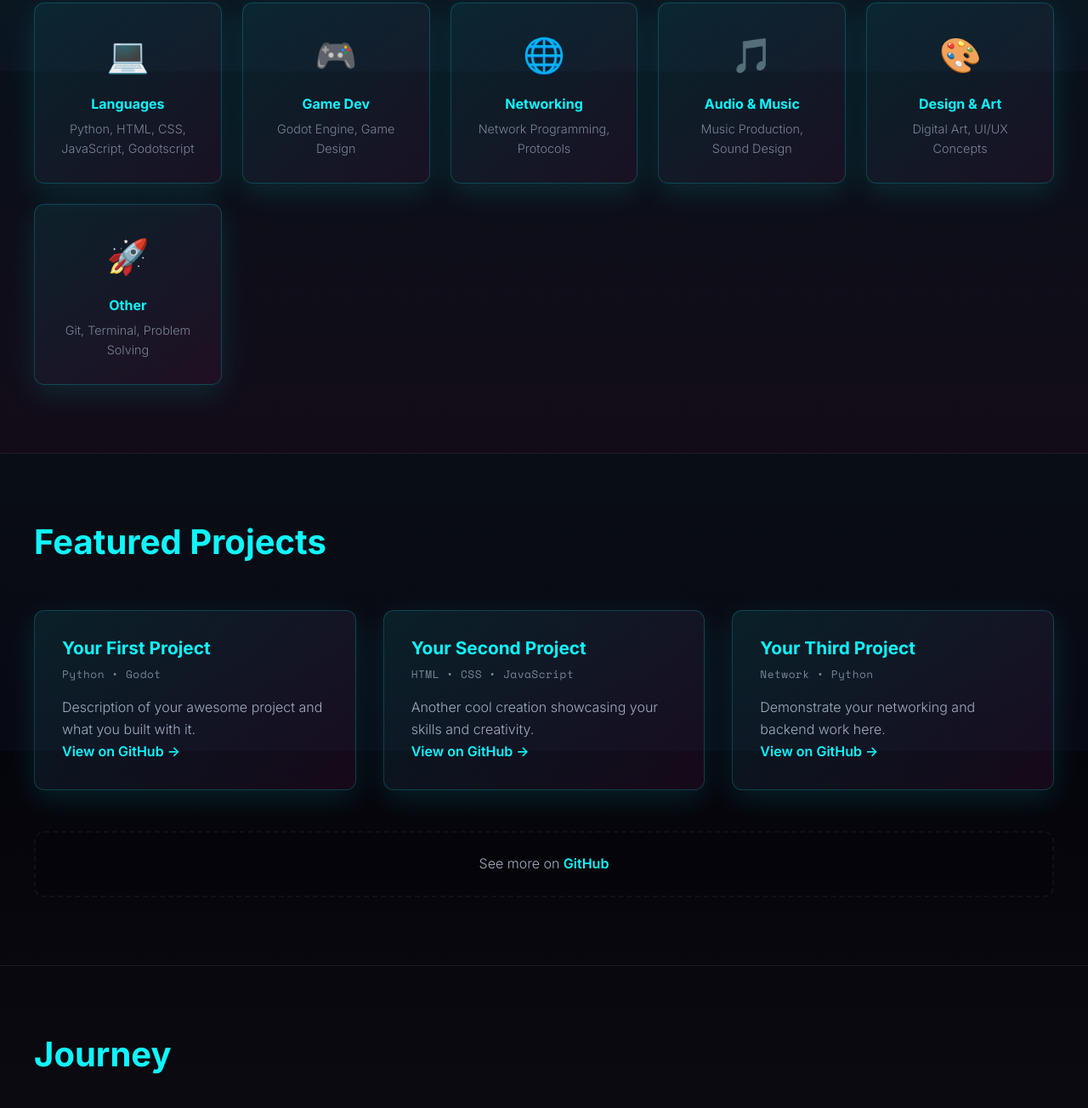
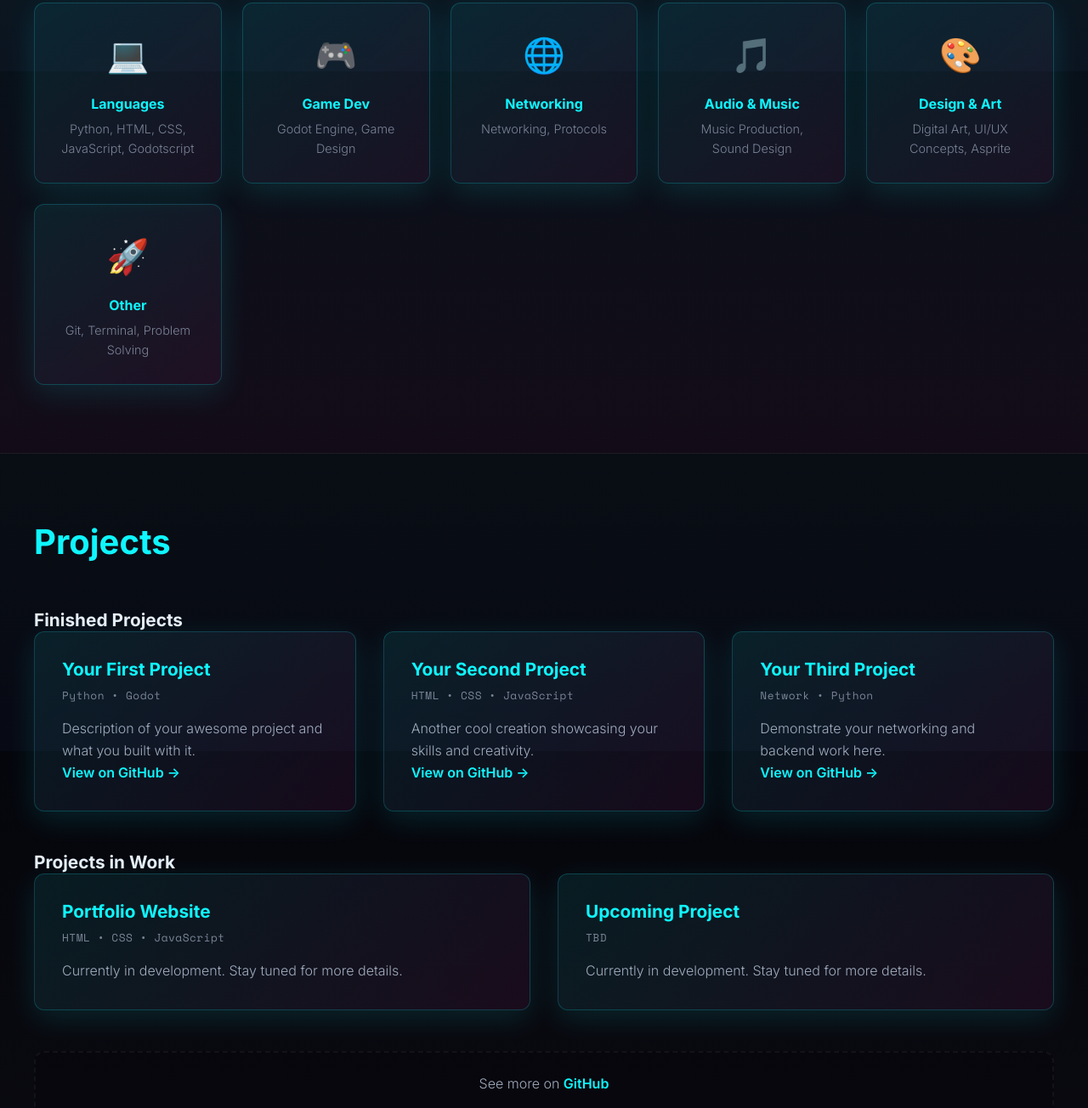
Before and after one commit to ChiefCougar/Pers-Website, a plain HTML site: page webdata/index.html in a window 1280 px wide. Shown: the part 1516-2820 px from the top of the page at 85% size. Drawn offline with nearby package versions, Linux system fonts and the light colour scheme.

Commit message:
projects rework

```diff
--- a/webdata/index.html
+++ b/webdata/index.html
@@ -113,7 +113,7 @@
           <div class="skill-card">
             <span class="skill-icon">🌐</span>
             <h4>Networking</h4>
-            <p>Network Programming, Protocols</p>
+            <p>Networking, Protocols</p>
           </div>
           <div class="skill-card">
             <span class="skill-icon">🎵</span>
@@ -123,7 +123,7 @@
           <div class="skill-card">
             <span class="skill-icon">🎨</span>
             <h4>Design & Art</h4>
-            <p>Digital Art, UI/UX Concepts</p>
+            <p>Digital Art, UI/UX Concepts, Asprite</p>
           </div>
           <div class="skill-card">
             <span class="skill-icon">🚀</span>
@@ -136,7 +136,9 @@
 
     <section id="projects" class="section projects">
       <div class="container">
-        <h2>Featured Projects</h2>
+        <h2>Projects</h2>
+        <div class="project-group">
+          <h3>Finished Projects</h3>
           <div class="projects-grid">
             <article class="project-card">
               <div class="project-header">
@@ -162,6 +164,26 @@
               <p>Demonstrate your networking and backend work here.</p>
               <a href="https://github.com/ChiefCougar" class="project-link">View on GitHub →</a>
             </article>
+          </div>
+        </div>
+        <div class="project-group">
+          <h3>Projects in Work</h3>
+          <div class="projects-grid">
+            <article class="project-card">
+              <div class="project-header">
+                <h3>Portfolio Website</h3>
+                <p class="tech-stack">HTML • CSS • JavaScript</p>
+              </div>
+              <p>Currently in development. Stay tuned for more details.</p>
+            </article>
+            <article class="project-card">
+              <div class="project-header">
+                <h3>Upcoming Project</h3>
+                <p class="tech-stack">TBD</p>
+              </div>
+              <p>Currently in development. Stay tuned for more details.</p>
+            </article>
+          </div>
         </div>
         <div class="more-projects">
           <p>See more on <a href="https://github.com/ChiefCougar" target="_blank">GitHub</a></p>
```
Lines whose indentation alone changed are shown as unchanged.
